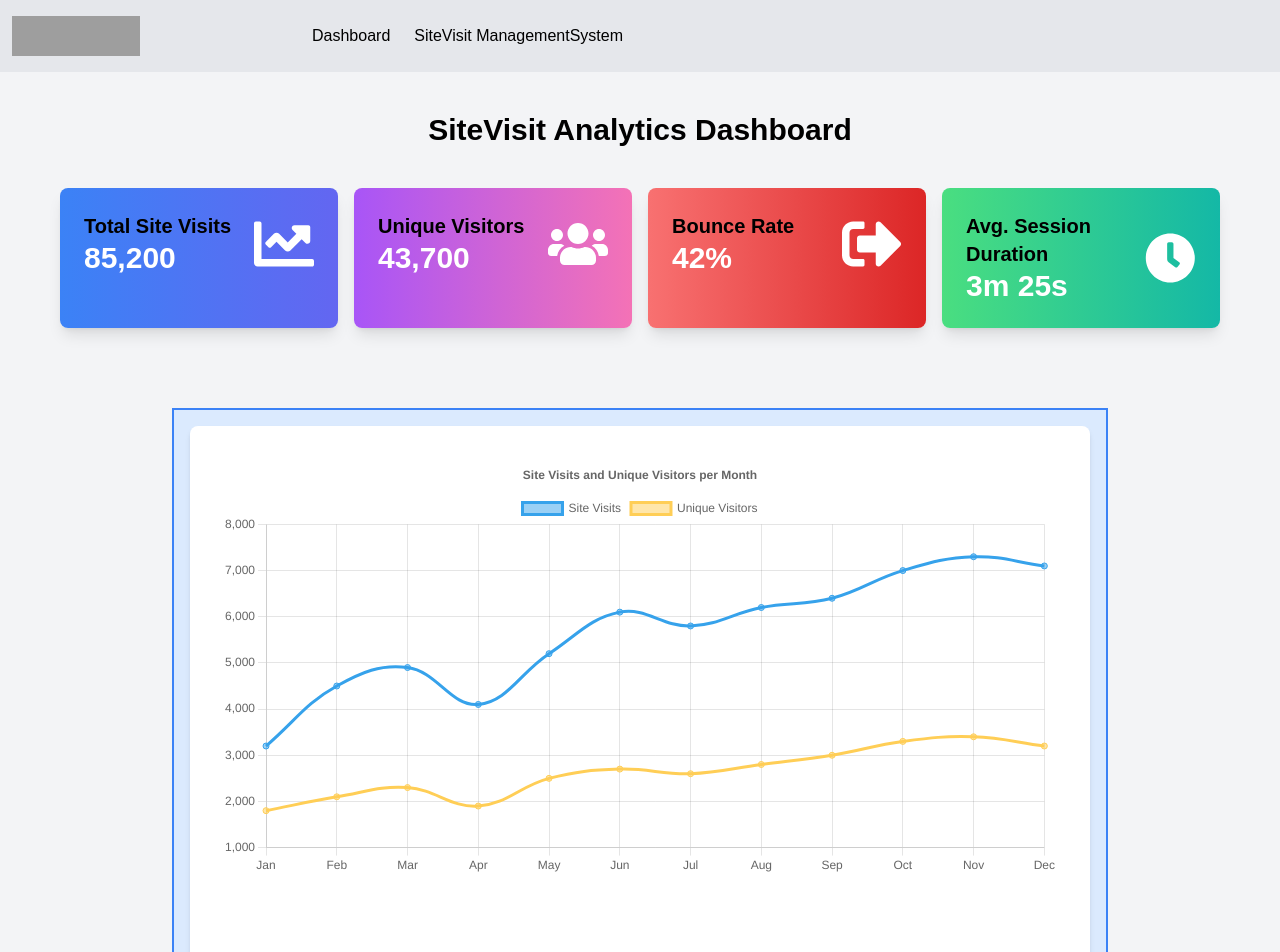
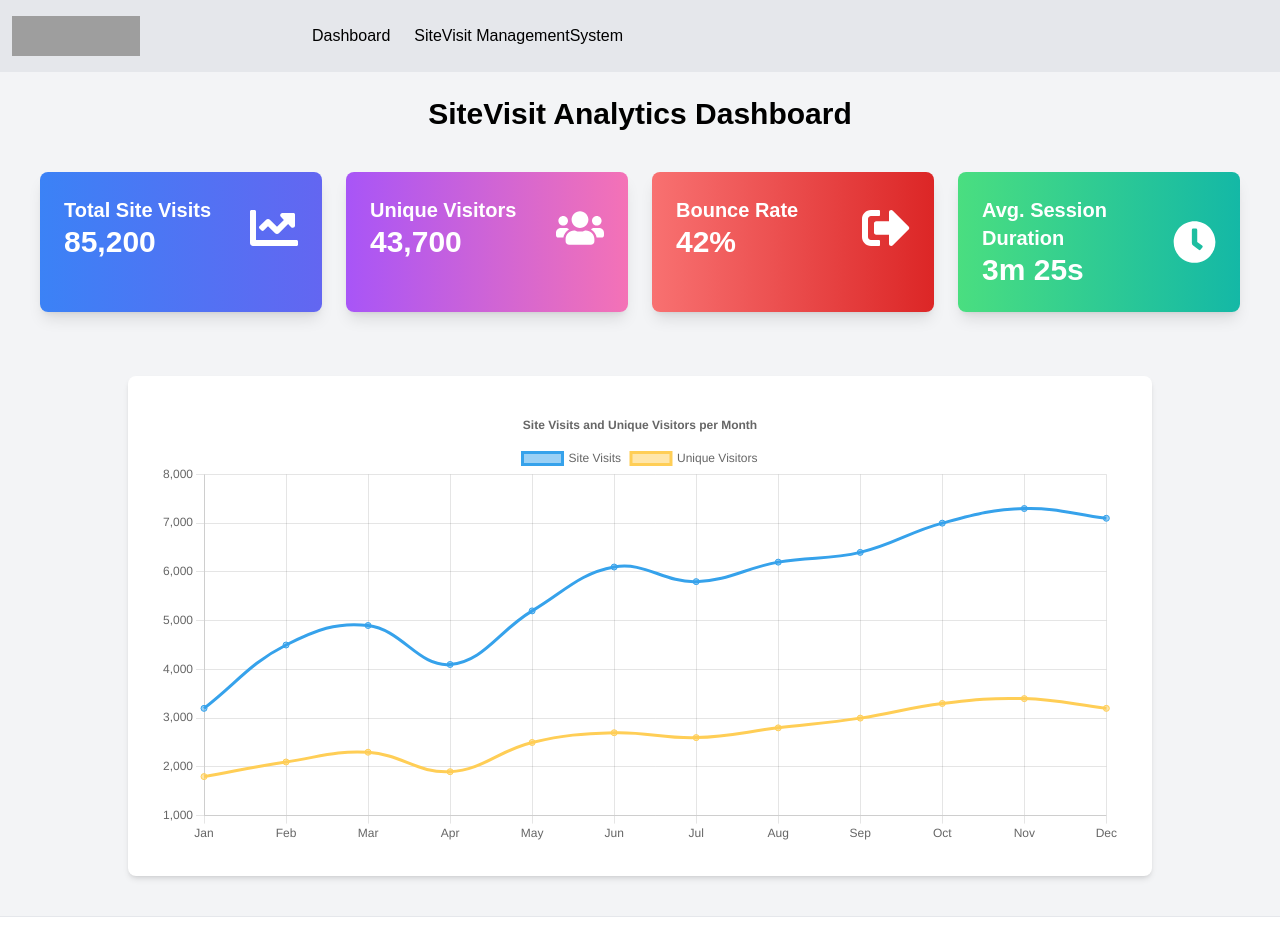
Before and after one commit to Shiji-AA/ArcTrackr, a React (Vite) app in the folder Frontend/: page /admindashboard in a window 1280 px wide. Shown: the top 952 px of the page. Built offline with nearby package versions, Linux system fonts and the light colour scheme; no server answers; grey boxes are pictures that could not be loaded.

Commit message:
chages added

```diff
--- a/Frontend/src/Components/Admin/AdminDashboard.jsx
+++ b/Frontend/src/Components/Admin/AdminDashboard.jsx
@@ -1,13 +1,17 @@
 import { useState, useEffect } from "react";
 import LineChart from "../Admin/LineChart";
-import { FaChartLine,FaUsers,FaSignOutAlt,FaClock } from "react-icons/fa";
+import {
+  FaChartLine,
+  FaUsers,
+  FaSignOutAlt,
+  FaClock,
+} from "react-icons/fa";
 
 function AdminDashboard() {
-  const [siteVisitsMonthlyData, setSiteVisitsMonthlyData] = useState();
-  const [uniqueVisitorsMonthlyData, setUniqueVisitorsMonthlyData] = useState();
+  const [siteVisitsMonthlyData, setSiteVisitsMonthlyData] = useState([]);
+  const [uniqueVisitorsMonthlyData, setUniqueVisitorsMonthlyData] = useState([]);
 
   useEffect(() => {
-    // Example data for a site visit dashboard
     const dummySiteVisitsMonthlyData = [3200, 4500, 4900, 4100, 5200, 6100, 5800, 6200, 6400, 7000, 7300, 7100];
     const dummyUniqueVisitorsMonthlyData = [1800, 2100, 2300, 1900, 2500, 2700, 2600, 2800, 3000, 3300, 3400, 3200];
 
@@ -16,91 +20,68 @@ function AdminDashboard() {
   }, []);
 
   return (
-    <section>
-
-   <section>
-  {/* Main Content Section */}
-  <div className="bg-gray-100 p-10 flex-grow">
+    <section className="bg-gray-100 min-h-screen">
       {/* Dashboard Header */}
+      <div className="p-6">
         <h1 className="text-3xl font-bold text-center text-navy mb-10">
           SiteVisit Analytics Dashboard
         </h1>
 
-    {/* Cards Section */}
-    <div className="grid grid-cols-1 md:grid-cols-2 lg:grid-cols-4 gap-4 pl-5 pr-5">
-      {/* Total Site Visits */}
+        {/* Stats Cards */}
+        <div className="grid grid-cols-1 sm:grid-cols-2 lg:grid-cols-4 gap-6 px-4 ">
+          {/* Card */}
           <div className="bg-gradient-to-r from-blue-500 to-indigo-500 p-6 rounded-lg shadow-lg">
             <div className="flex items-center justify-between">
               <div>
-            <h2 className="text-xl font-bold text-navy">Total Site Visits</h2>
+                <h2 className="text-xl font-bold text-white">Total Site Visits</h2>
                 <p className="text-3xl font-semibold text-white">85,200</p>
               </div>
-          <FaChartLine className="text-6xl text-white" />
+              <FaChartLine className="text-5xl text-white" />
             </div>
           </div>
 
-      {/* Unique Visitors */}
           <div className="bg-gradient-to-r from-purple-500 to-pink-400 p-6 rounded-lg shadow-lg">
             <div className="flex items-center justify-between">
               <div>
-            <h2 className="text-xl font-bold text-navy">Unique Visitors</h2>
+                <h2 className="text-xl font-bold text-white">Unique Visitors</h2>
                 <p className="text-3xl font-semibold text-white">43,700</p>
               </div>
-          <FaUsers className="text-6xl text-white" />
+              <FaUsers className="text-5xl text-white" />
             </div>
           </div>
 
-      {/* Bounce Rate */}
           <div className="bg-gradient-to-r from-red-400 to-red-600 p-6 rounded-lg shadow-lg">
             <div className="flex items-center justify-between">
               <div>
-            <h2 className="text-xl font-bold text-navy">Bounce Rate</h2>
+                <h2 className="text-xl font-bold text-white">Bounce Rate</h2>
                 <p className="text-3xl font-semibold text-white">42%</p>
               </div>
-          <FaSignOutAlt className="text-6xl text-white" />
+              <FaSignOutAlt className="text-5xl text-white" />
             </div>
           </div>
 
-      {/* Avg. Session Duration */}
           <div className="bg-gradient-to-r from-green-400 to-teal-500 p-6 rounded-lg shadow-lg">
             <div className="flex items-center justify-between">
               <div>
-            <h2 className="text-xl font-bold text-navy">Avg. Session Duration</h2>
+                <h2 className="text-xl font-bold text-white">Avg. Session Duration</h2>
                 <p className="text-3xl font-semibold text-white">3m 25s</p>
               </div>
-          <FaClock className="text-6xl text-white" />
+              <FaClock className="text-5xl text-white" />
             </div>
           </div>
         </div>
       </div>
-</section>
 
-
-
-
-        <section>
-              <div className="bg-gray-100 flex justify-center pb-20 pt-10">
-      <div className="flex justify-center items-center bg-blue-100 border-2 border-blue-500 p-4">
-        <div
-          id="chart"
-          className="bg-white p-8 rounded-lg shadow-md"
-          style={{ height: "550px", width: "900px" }}
-        >
+      {/* Chart Section */}
+      <div className="px-4 py-10 flex justify-center">
+        <div className="w-full max-w-5xl bg-white p-4 md:p-8 rounded-lg shadow-md h-[400px] md:h-[500px]">
           <LineChart
-            label1="Site Visits"
-            label2="Unique Visitors"
             data1={siteVisitsMonthlyData}
             data2={uniqueVisitorsMonthlyData}
           />
         </div>
       </div>
-    </div>
-
     </section>
-
-
-    </section>
-
   );
 }
 
--- a/Frontend/src/Components/Admin/LineChart.jsx
+++ b/Frontend/src/Components/Admin/LineChart.jsx
@@ -24,6 +24,7 @@ ChartJS.register(
 // Chart configuration options
 export const options = {
   responsive: true,
+  maintainAspectRatio: false, // ✅ Important for responsive height
   plugins: {
     legend: {
       position: "top",
@@ -35,26 +36,25 @@ export const options = {
   },
 };
 
-const LineChart = () => {
-  // Example data: site visits and unique visitors per month
-  const siteVisitsMonthlyData = [3200, 4500, 4900, 4100, 5200, 6100, 5800, 6200, 6400, 7000, 7300, 7100];
-  const uniqueVisitorsMonthlyData = [1800, 2100, 2300, 1900, 2500, 2700, 2600, 2800, 3000, 3300, 3400, 3200];
-
-  const labels = ['Jan', 'Feb', 'Mar', 'Apr', 'May', 'Jun', 'Jul', 'Aug', 'Sep', 'Oct', 'Nov', 'Dec'];
+const LineChart = ({ data1, data2 }) => {
+  const labels = [
+    "Jan", "Feb", "Mar", "Apr", "May", "Jun",
+    "Jul", "Aug", "Sep", "Oct", "Nov", "Dec"
+  ];
 
   const data = {
     labels,
     datasets: [
       {
         label: "Site Visits",
-        data: siteVisitsMonthlyData,
+        data: data1,
         borderColor: "rgb(54, 162, 235)",
         backgroundColor: "rgba(54, 162, 235, 0.5)",
         tension: 0.4,
       },
       {
         label: "Unique Visitors",
-        data: uniqueVisitorsMonthlyData,
+        data: data2,
         borderColor: "rgb(255, 206, 86)",
         backgroundColor: "rgba(255, 206, 86, 0.5)",
         tension: 0.4,
```
Lines whose indentation alone changed are shown as unchanged.
